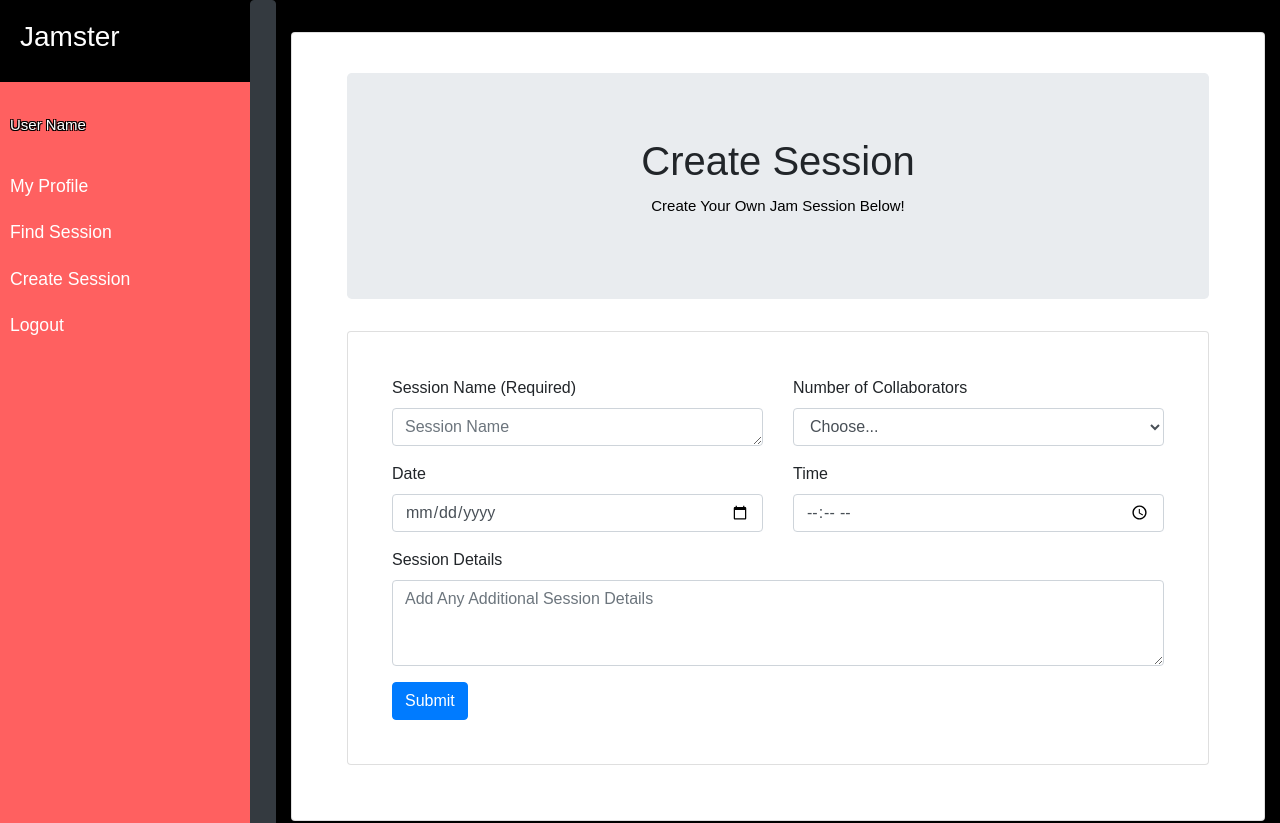
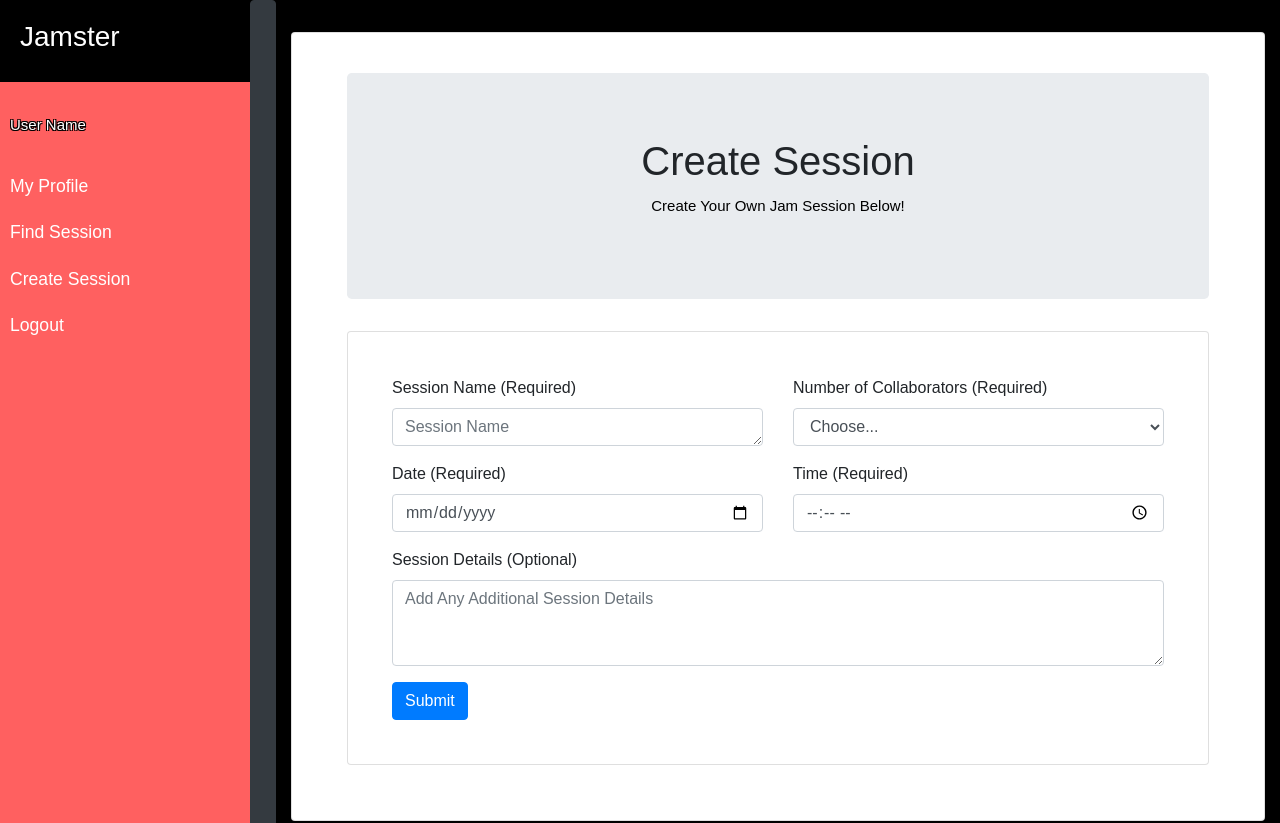
Before and after one commit to August-Johnson/jamster, a React (Create React App) app in the folder client/: page /createSession in a window 1280 px wide. Shown: the top 823 px of the page. Built offline with nearby package versions, Linux system fonts and the light colour scheme.

Commit message:
Updated Create Session
Updated Create Session with validation

```diff
--- a/client/src/pages/CreateSession/index.js
+++ b/client/src/pages/CreateSession/index.js
@@ -9,7 +9,7 @@ import Button from "react-bootstrap/Button";
 
 class CreateSession extends Component {
     state = {
-        sessionId: 1,
+        // sessionId: 1,
         sessionName: "",
         collaborators: 0,
         instrument: "",
@@ -19,9 +19,25 @@ class CreateSession extends Component {
         sessionDetails: ""
     }
 
-    handleSubmit(event) {
+    handleFormSubmit = event => {
         event.preventDefault();
-        alert('Yes');
+        if (!this.state.sessionName || !this.state.instrument || !this.state.skillLevel || !this.state.date || !this.state.time) {
+            alert("Please Complete the Required Fields");
+        } else if (this.state.collaborators === 0) {
+            alert("Please Select at Least 1 Collaborator");
+        } else {
+            alert("Time to Jam!")
+        }
+
+        this.setState({
+            sessionName: "",
+            collaborators: 0,
+            instrument: "",
+            skillLevel: "",
+            date: "",
+            time: "",
+            sessionDetails: ""
+        });
     };
 
     handleChange = (event) => {
@@ -46,7 +62,7 @@ class CreateSession extends Component {
                 <Row>
                     <Col>
                         <Form.Group controlId="sessionForm.Instrument">
-                            <Form.Label>Instrument</Form.Label>
+                            <Form.Label>Instrument (Required)</Form.Label>
                             <Form.Control as="select" onChange={this.handleChange} name="instrument" value={this.state.instrument}>
                                 <option selected value="">Choose...</option>
                                 <option value="Bass">Bass</option>
@@ -59,7 +75,7 @@ class CreateSession extends Component {
                     </Col>
                     <Col>
                         <Form.Group controlId="sessionForm.Skill">
-                            <Form.Label>Skill Level</Form.Label>
+                            <Form.Label>Skill Level (Required)</Form.Label>
                             <Form.Control as="select" onChange={this.handleChange} name="skillLevel" value={this.state.skillLevel}>
                                 <option selected value="">Choose...</option>
                                 <option value="1">1 (Low)</option>
@@ -93,7 +109,7 @@ class CreateSession extends Component {
                         <Col>
                             <Card>
 
-                                <Form className="m-4">
+                                <Form className="m-4" onSubmit={this.handleFormSubmit}>
 
                                     <Row>
                                         <Col>
@@ -104,7 +120,7 @@ class CreateSession extends Component {
                                         </Col>
                                         <Col>
                                             <Form.Group controlId="sessionForm.Collaborators">
-                                                <Form.Label>Number of Collaborators</Form.Label>
+                                                <Form.Label>Number of Collaborators (Required)</Form.Label>
                                                 <Form.Control as="select" onChange={this.handleCollaborators} name="collaborators">
                                                 <option selected value="0">Choose...</option>
                                                 <option value="1">1</option>
@@ -122,24 +138,24 @@ class CreateSession extends Component {
                                     <Row>
                                         <Col>
                                             <Form.Group controlId="sessionForm.Date">
-                                                <Form.Label>Date</Form.Label>
+                                                <Form.Label>Date (Required)</Form.Label>
                                                 <Form.Control type="date" placeholder="" onChange={this.handleChange} name="date" value={this.state.date}/>
                                             </Form.Group>
                                         </Col>
                                         <Col>
                                             <Form.Group controlId="sessionForm.Time">
-                                                <Form.Label>Time</Form.Label>
+                                                <Form.Label>Time (Required)</Form.Label>
                                                 <Form.Control type="time" placeholder="" onChange={this.handleChange} name="time" value={this.state.time}/>
                                             </Form.Group>
                                         </Col>
                                     </Row>
 
                                     <Form.Group controlId="sessionForm.Details">
-                                        <Form.Label>Session Details</Form.Label>
+                                        <Form.Label>Session Details (Optional)</Form.Label>
                                         <Form.Control as="textarea" rows="3" placeholder="Add Any Additional Session Details" onChange={this.handleChange} name="sessionDetails" value={this.state.sessionDetails}/>
                                     </Form.Group>
 
-                                    <Button variant="primary" type="submit" onSubmit={this.handleSubmit}>
+                                    <Button variant="primary" type="submit">
                                         Submit
                                     </Button>
 
```
